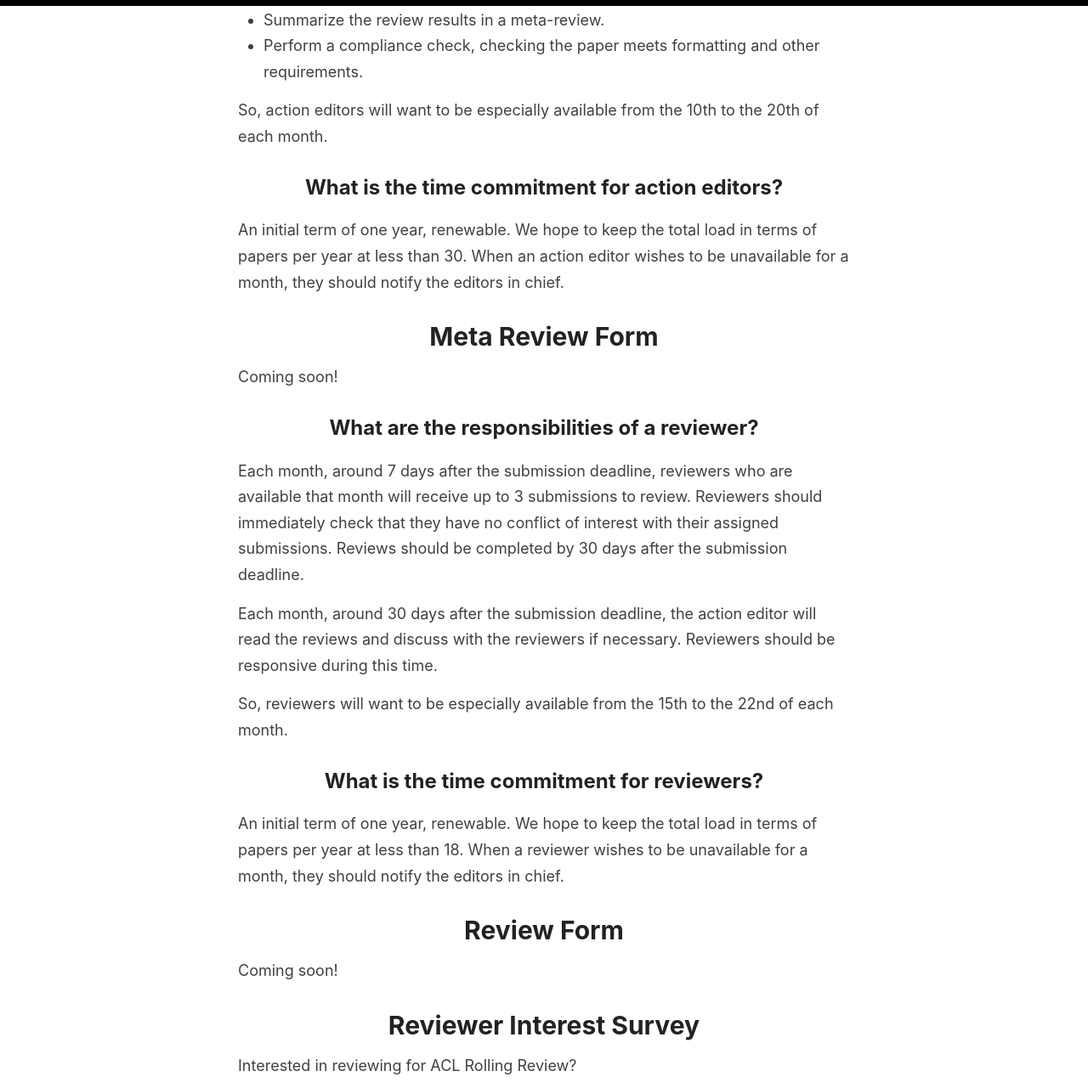
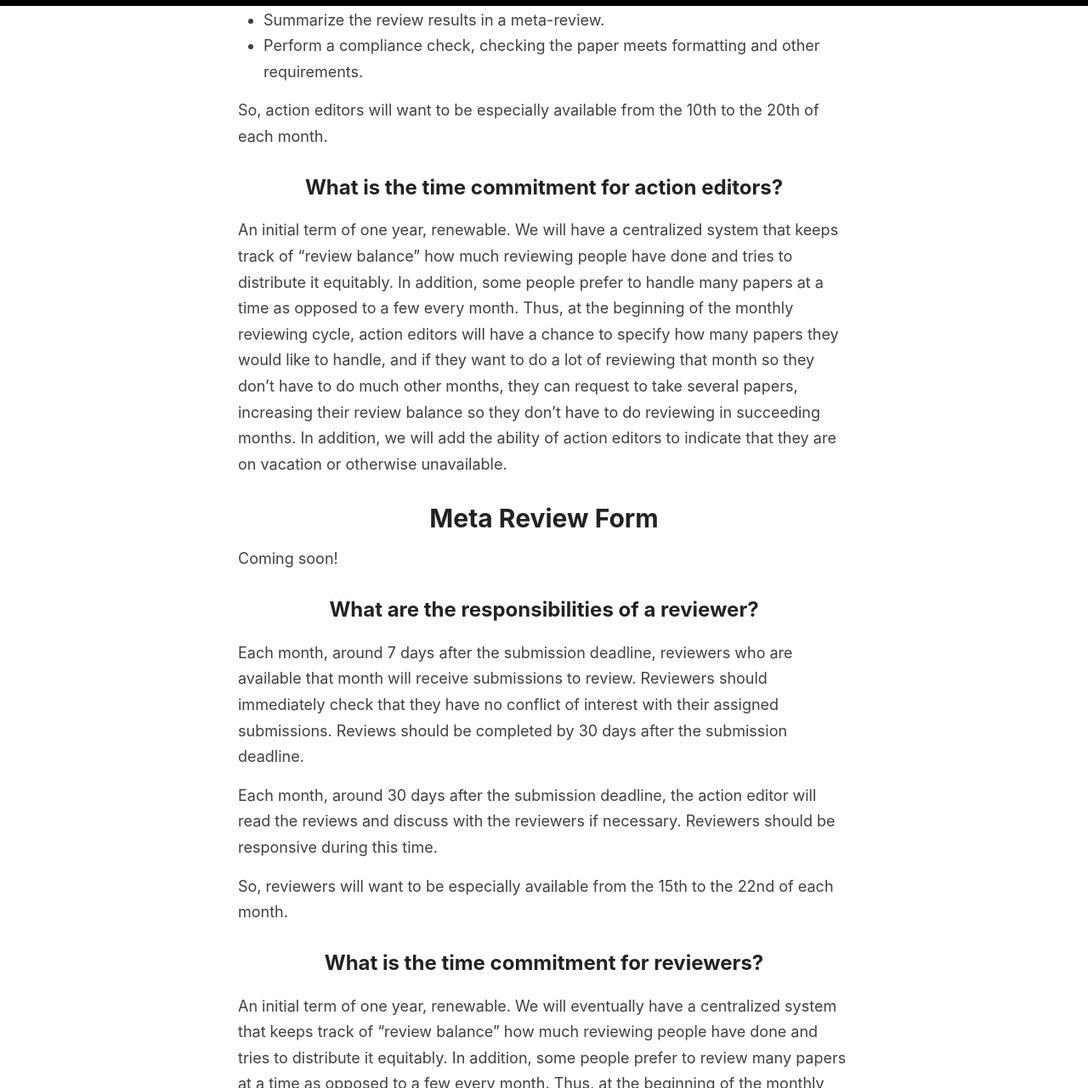
Before and after one commit to amitmerchant1990/reverie, a Jekyll site: the page built from reviewers.md, in a window 1280 px wide and 1400 px high, scrolled down 866 px, cut to the strip 0-1281 px from the top of the window. Shown: the whole strip at 85% size. Built offline with Jekyll 4.4.1, drawn with Linux system fonts in a browser that asks for light colours; some of the changed text lies outside the part shown.

Commit message:
Update reviewers.md

```diff
--- a/reviewers.md
+++ b/reviewers.md
@@ -11,7 +11,7 @@ ACL Rolling Review offers:
 
 ## What are the responsibilities of an action editor?
 
-Each month, after the submission deadline, action editors who are available that month will be automatically assigned up to 5 submissions. The action editor will first confirm they have no conflict of interest with each submission. Then, they will quickly check the submission for any major violations in formatting or other factors and desk reject the submission if it is in violation. The action editor will then be presented with a list of reviewers automatically suggested. The action editor will choose reviewers, using this automatic suggestion as a base. This will take place within 7 days of the paper submission deadline.
+Each month, after the submission deadline, action editors who are available that month will be automatically assigned submissions. The action editor will first confirm they have no conflict of interest with each submission. Then, they will quickly check the submission for any major violations in formatting or other factors and desk reject the submission if it is in violation. The action editor will then be presented with a list of reviewers automatically suggested. The action editor will choose reviewers, using this automatic suggestion as a base. This will take place within 7 days of the paper submission deadline.
 
 Each month, starting around 24 days after the submission deadline, the action editor will remind any reviewer who has not yet completed their review.
 
@@ -22,7 +22,7 @@ Each month, between 30 and 35 days after the submission deadline, the action edi
 So, action editors will want to be especially available from the 10th to the 20th of each month.
 
 ## What is the time commitment for action editors?
-An initial term of one year, renewable. We hope to keep the total load in terms of papers per year at less than 30. When an action editor wishes to be unavailable for a month, they should notify the editors in chief.
+An initial term of one year, renewable. We will have a centralized system that keeps track of “review balance” how much reviewing people have done and tries to distribute it equitably. In addition, some people prefer to handle many papers at a time as opposed to a few every month. Thus, at the beginning of the monthly reviewing cycle, action editors will have a chance to specify how many papers they would like to handle, and if they want to do a lot of reviewing that month so they don’t have to do much other months, they can request to take several papers, increasing their review balance so they don’t have to do reviewing in succeeding months. In addition, we will add the ability of action editors to indicate that they are on vacation or otherwise unavailable.
 
 # Meta Review Form
 
@@ -30,14 +30,14 @@ Coming soon!
 
 
 ## What are the responsibilities of a reviewer?
-Each month, around 7 days after the submission deadline, reviewers who are available that month will receive up to 3 submissions to review. Reviewers should immediately check that they have no conflict of interest with their assigned submissions. Reviews should be completed by 30 days after the submission deadline.
+Each month, around 7 days after the submission deadline, reviewers who are available that month will receive submissions to review. Reviewers should immediately check that they have no conflict of interest with their assigned submissions. Reviews should be completed by 30 days after the submission deadline.
 
 Each month, around 30 days after the submission deadline, the action editor will read the reviews and discuss with the reviewers if necessary. Reviewers should be responsive during this time.
 
 So, reviewers will want to be especially available from the 15th to the 22nd of each month.
 
 ## What is the time commitment for reviewers?
-An initial term of one year, renewable. We hope to keep the total load in terms of papers per year at less than 18. When a reviewer wishes to be unavailable for a month, they should notify the editors in chief.
+An initial term of one year, renewable. We will eventually have a centralized system that keeps track of “review balance” how much reviewing people have done and tries to distribute it equitably. In addition, some people prefer to review many papers at a time as opposed to a few every month. Thus, at the beginning of the monthly reviewing cycle, reviewers will have a chance to specify how many papers they would like to handle, and if they want to do a lot of reviewing/chairing that month so they don’t have to do much other months, they can request to take several papers, increasing their review balance so they don’t have to do reviewing in succeeding months. In addition, we will add the ability of reviewers to indicate that they are on vacation or otherwise unavailable.
 
 # Review Form
 
```
